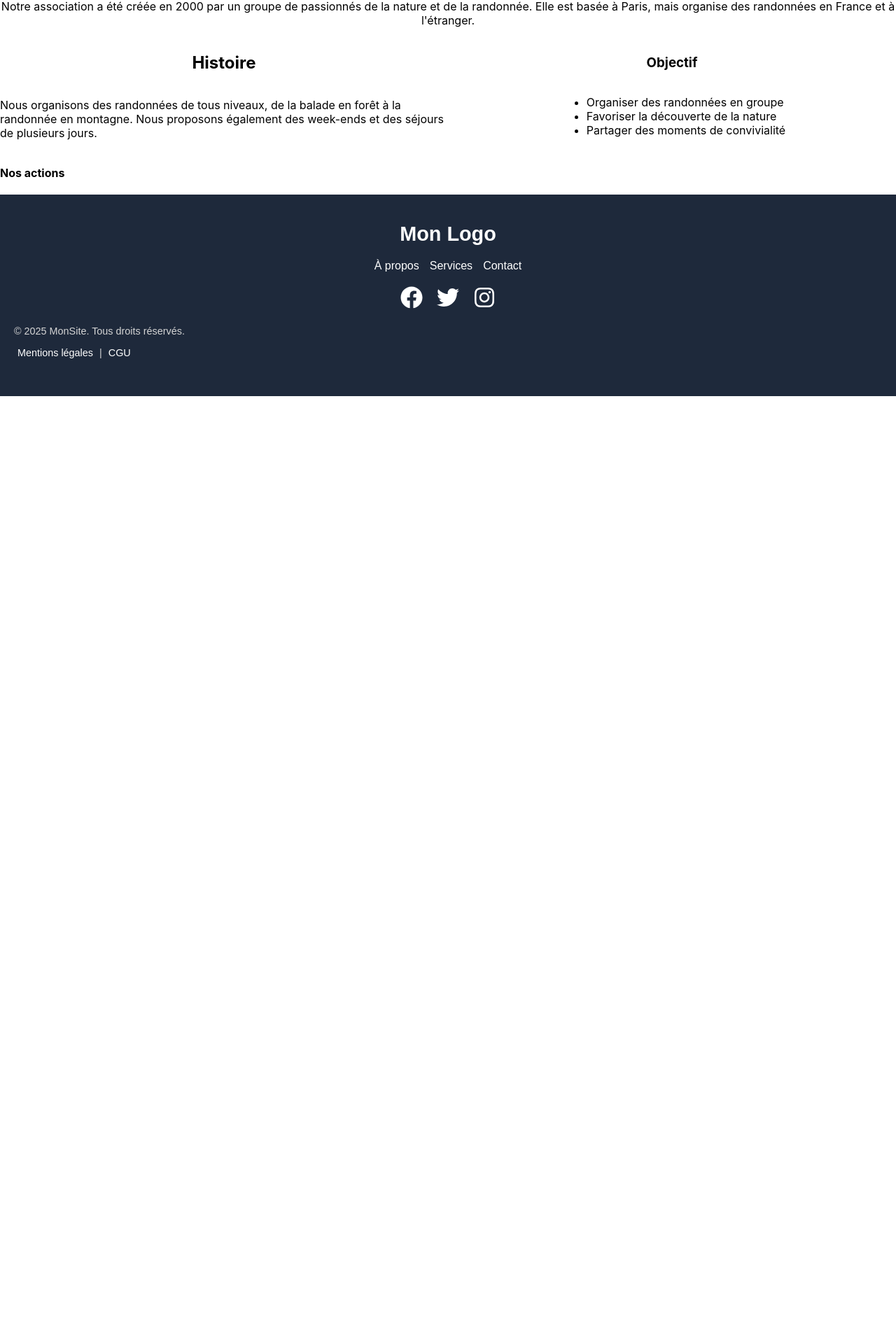
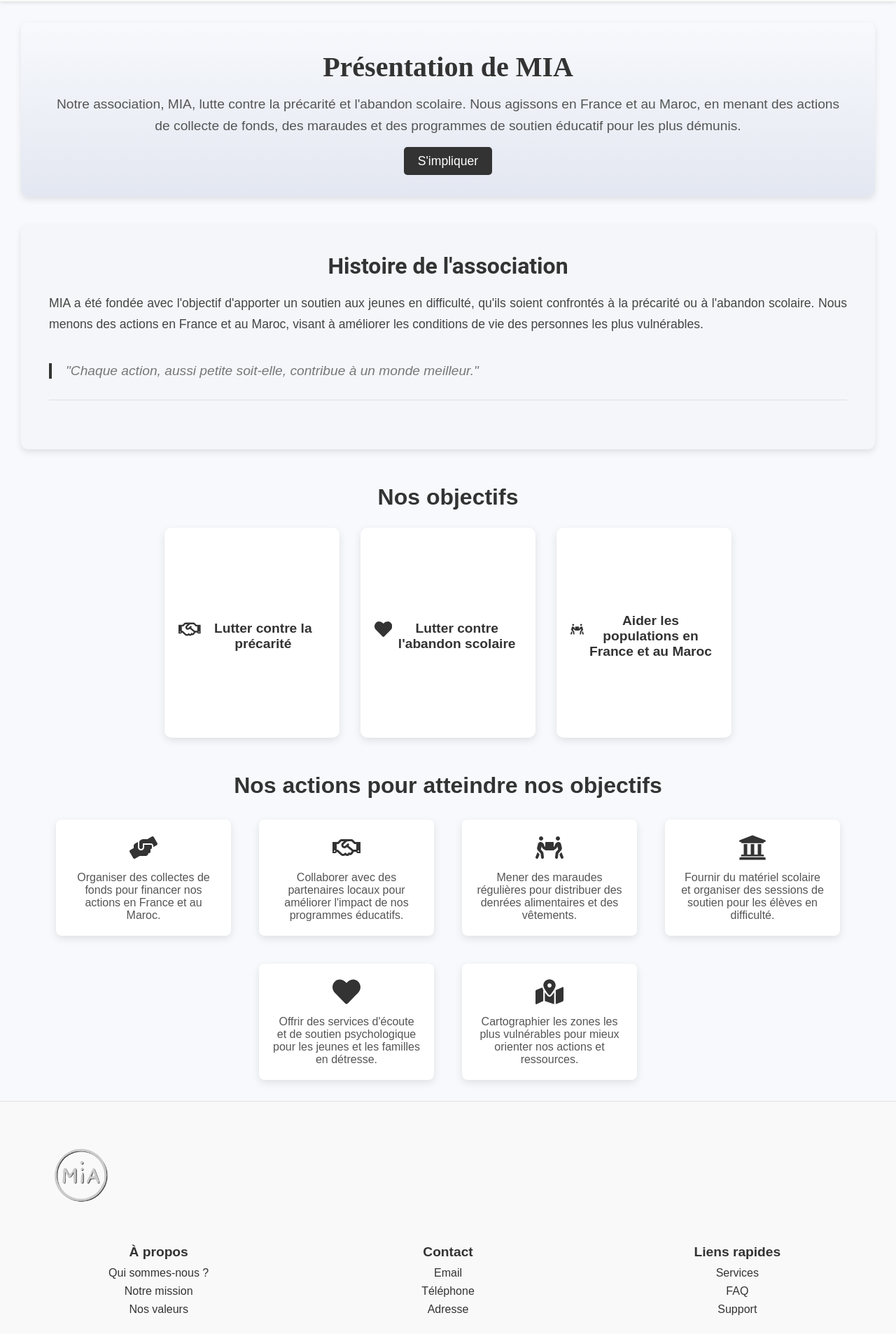
Before and after one commit to Salim783/asso, a React (Create React App) app in the folder frontend/: page / in a window 1280 px wide. Shown: the part 168-2074 px from the top of the page at 70% size. Before the commit the page ends 800 px from the top, so only its background shows below. Built offline with nearby package versions, Linux system fonts and the light colour scheme.

Commit message:
amelioration du header footer et page d'acceuil

```diff
--- a/frontend/src/Components/Accueil/accueil.css
+++ b/frontend/src/Components/Accueil/accueil.css
@@ -1,24 +1,218 @@
-.Presentation{
-    display: flex;
-    flex-direction: column;
-    align-items: center;
+* {
+    margin: 0;
+    padding: 0;
+    box-sizing: border-box;
+    font-family: 'Arial', sans-serif;
+}
+
+.accueil {
+    background-color: #f7f9fc;
+    color: #333;
+    padding: 30px;
+}
+
+.presentation {
+    text-align: center;
+    margin-bottom: 40px;
+    background: linear-gradient(to bottom, #f7f9fc, #e3e7f1);
+    padding: 40px;
+    border-radius: 10px;
+    box-shadow: 0 4px 10px rgba(0, 0, 0, 0.1);
+}
+
+.presentation h1 {
+    font-size: 2.5rem;
+    color: #333;
+    margin-bottom: 15px;
+    font-family: 'Lora', serif;
+}
+
+.presentation p {
+    font-size: 1.2rem;
+    line-height: 1.6;
+    color: #555;
+    margin-bottom: 25px;
+}
+
+.presentation .btn-action {
+    background-color: #333;
+    color: #fff;
+    padding: 10px 20px;
+    border-radius: 5px;
+    font-size: 1.1rem;
+    text-decoration: none;
+    transition: background-color 0.3s ease;
+}
+
+.presentation .btn-action:hover {
+    background-color: #555;
+}
+
+.histoire {
+    margin-bottom: 50px;
+    background-color: #f4f6f9;
+    padding: 40px;
+    border-radius: 10px;
+    box-shadow: 0 4px 10px rgba(0, 0, 0, 0.1);
+}
+
+.histoire h2 {
+    font-size: 2rem;
+    margin-bottom: 20px;
+    color: #333;
+    text-align: center;
+    font-family: 'Roboto', sans-serif;
+}
+
+.histoire p {
+    font-size: 1.1rem;
+    line-height: 1.7;
+    color: #444;
+    text-align: justify;
+    margin-bottom: 40px;
+}
+
+.histoire blockquote {
+    font-size: 1.2rem;
+    font-style: italic;
+    color: #777;
+    border-left: 4px solid #333;
+    padding-left: 20px;
+    margin: 20px 0;
+}
+
+.histoire hr {
+    border: 0;
+    border-top: 1px solid #e0e0e0;
+    margin: 30px 0;
+}
+
+.objectif {
+    margin-bottom: 50px;
+}
+
+.objectif h3 {
+    font-size: 2rem;
+    color: #333;
+    margin-bottom: 25px;
     text-align: center;
 }
-.Container1{
+
+.objectif-list {
     display: flex;
-    justify-content: space-between;
+    gap: 30px;
+    justify-content: center;
+}
+
+.objectif-item {
+    width: 250px;
+    height: 300px;
+    perspective: 1000px;
+    cursor: pointer;
+}
+
+.objectif-card {
+    width: 100%;
+    height: 100%;
+    position: relative;
+    transform-style: preserve-3d;
+    transition: transform 0.6s, box-shadow 0.3s ease-in-out;
+}
+
+.objectif-item.flip .objectif-card {
+    transform: rotateY(180deg);
+}
+
+.objectif-item:hover .objectif-card {
+    transform: translateY(-10px);
+    box-shadow: 0 10px 20px rgba(0, 0, 0, 0.15);
+}
+
+.front, .back {
+    position: absolute;
+    width: 100%;
+    height: 100%;
+    backface-visibility: hidden;
+    border-radius: 10px;
+    display: flex;
+    justify-content: center;
     align-items: center;
-    width: 100%;
+    padding: 20px;
+    text-align: center;
 }
-.Objectif{
-    width: 50%;
+
+.front {
+    background-color: #fff;
+    box-shadow: 0 4px 12px rgba(0, 0, 0, 0.1);
+}
+
+.back {
+    background-color: #333;
+    color: white;
+    transform: rotateY(180deg);
+    font-size: 1rem;
+    padding: 15px;
+}
+
+.icon {
+    font-size: 2.5rem;
+    color: #333;
+    margin-bottom: 15px;
+}
+
+h4 {
+    font-size: 1.2rem;
+    color: #333;
+    margin-top: 10px;
+}
+
+.actions {
+    margin-top: 50px;
+    text-align: center;
+}
+
+.actions h4 {
+    font-size: 2rem;
+    color: #333;
+    margin-bottom: 30px;
+}
+
+.actions-container {
     display: flex;
-    flex-direction: column;
-    align-items: center;
+    flex-wrap: wrap;
+    justify-content: center;
+    gap: 40px;
 }
-.Histoire{
-    width: 50%;
-    display: flex;
-    flex-direction: column;
-    align-items: center;
+
+.action-item {
+    background-color: #fff;
+    padding: 20px;
+    border-radius: 8px;
+    width: 250px;
+    box-shadow: 0 4px 12px rgba(0, 0, 0, 0.1);
+    transition: transform 0.3s ease-in-out;
+    text-align: center;
 }
+
+.icon {
+    font-size: 2.5rem;
+    color: #333;
+    margin-bottom: 10px;
+}
+
+.action-item p {
+    font-size: 1rem;
+    color: #555;
+}
+
+@media (max-width: 768px) {
+    .objectif-list {
+        flex-direction: column;
+        gap: 15px;
+    }
+
+    .actions-container {
+        flex-direction: column;
+        gap: 20px;
+    }
+}
--- a/frontend/src/Components/Accueil/accueil.js
+++ b/frontend/src/Components/Accueil/accueil.js
@@ -1,31 +1,103 @@
+import React, { useState } from 'react';
+import { FaRegHandshake, FaHeart, FaPeopleCarry, FaUniversity, FaHandsHelping, FaMapMarkedAlt } from 'react-icons/fa';
 import './accueil.css';
 
 function Accueil() {
+    // State pour gérer l'affichage des détails des objectifs
+    const [activeIndex, setActiveIndex] = useState(null);
+
+    const handleToggle = (index) => {
+        setActiveIndex(activeIndex === index ? null : index);
+    };
+
     return (
-        <div>
-            <div className="Presentation">
-                <h1>Présentation de notre association</h1>
-                 <p>Notre association a été créée en 2000 par un groupe de passionnés de la nature et de la randonnée. Elle est basée à Paris, mais organise des randonnées en France et à l'étranger.</p>
+        <div className="accueil">
+            <div className="presentation">
+                <h1>Présentation de MIA</h1>
+                <p>Notre association, MIA, lutte contre la précarité et l'abandon scolaire. Nous agissons en France et au Maroc, en menant des actions de collecte de fonds, des maraudes et des programmes de soutien éducatif pour les plus démunis.</p>
+                <a href="#v" className="btn-action">S'impliquer</a>
             </div>
-            <div className="Container1">
-                <div className="Histoire">
-                    <h2>Histoire</h2>
-                    <p>Nous organisons des randonnées de tous niveaux, de la balade en forêt à la randonnée en montagne. Nous proposons également des week-ends et des séjours de plusieurs jours.</p>
-                </div>
 
-                <div className="Objectif">
-                    <h3>Objectif</h3>
-                    <ul>
-                        <li>Organiser des randonnées en groupe</li>
-                        <li>Favoriser la découverte de la nature</li>
-                        <li>Partager des moments de convivialité</li>
-                    </ul>
+            <div className="histoire">
+                <h2>Histoire de l'association</h2>
+                <p>
+                    MIA a été fondée avec l'objectif d'apporter un soutien aux jeunes en difficulté, qu'ils soient confrontés à la précarité ou à l'abandon scolaire. Nous menons des actions en France et au Maroc, visant à améliorer les conditions de vie des personnes les plus vulnérables.
+                </p>
+                <blockquote>
+                    "Chaque action, aussi petite soit-elle, contribue à un monde meilleur."
+                </blockquote>
+                <hr />
+            </div>
+
+            <div className="objectif">
+                <h3>Nos objectifs</h3>
+                <div className="objectif-list">
+                    <div className={`objectif-item ${activeIndex === 0 ? 'flip' : ''}`} onClick={() => handleToggle(0)}>
+                        <div className="objectif-card">
+                            <div className="front">
+                                <FaRegHandshake className="icon" />
+                                <h4>Lutter contre la précarité</h4>
+                            </div>
+                            <div className="back">
+                                <p>Nous menons des maraudes et des collectes de fonds pour soutenir les personnes en situation de précarité, en leur apportant des ressources de première nécessité.</p>
+                            </div>
+                        </div>
+                    </div>
+
+                    <div className={`objectif-item ${activeIndex === 1 ? 'flip' : ''}`} onClick={() => handleToggle(1)}>
+                        <div className="objectif-card">
+                            <div className="front">
+                                <FaHeart className="icon" />
+                                <h4>Lutter contre l'abandon scolaire</h4>
+                            </div>
+                            <div className="back">
+                                <p>Nous mettons en place des programmes de tutorat et de soutien scolaire pour les jeunes en difficulté, afin de favoriser leur réussite éducative.</p>
+                            </div>
+                        </div>
+                    </div>
+
+                    <div className={`objectif-item ${activeIndex === 2 ? 'flip' : ''}`} onClick={() => handleToggle(2)}>
+                        <div className="objectif-card">
+                            <div className="front">
+                                <FaPeopleCarry className="icon" />
+                                <h4>Aider les populations en France et au Maroc</h4>
+                            </div>
+                            <div className="back">
+                                <p>Nous agissons en France et au Maroc, en soutenant les personnes vulnérables par le biais de distributions alimentaires, de récoltes de fonds, et d'initiatives locales.</p>
+                            </div>
+                        </div>
+                    </div>
                 </div>
             </div>
 
-            <div className="Actions">
-                <h4>Nos actions</h4>
-                <p></p>
+            <div className="actions">
+                <h4>Nos actions pour atteindre nos objectifs</h4>
+                <div className="actions-container">
+                    <div className="action-item">
+                        <FaHandsHelping className="icon" />
+                        <p>Organiser des collectes de fonds pour financer nos actions en France et au Maroc.</p>
+                    </div>
+                    <div className="action-item">
+                        <FaRegHandshake className="icon" />
+                        <p>Collaborer avec des partenaires locaux pour améliorer l'impact de nos programmes éducatifs.</p>
+                    </div>
+                    <div className="action-item">
+                        <FaPeopleCarry className="icon" />
+                        <p>Mener des maraudes régulières pour distribuer des denrées alimentaires et des vêtements.</p>
+                    </div>
+                    <div className="action-item">
+                        <FaUniversity className="icon" />
+                        <p>Fournir du matériel scolaire et organiser des sessions de soutien pour les élèves en difficulté.</p>
+                    </div>
+                    <div className="action-item">
+                        <FaHeart className="icon" />
+                        <p>Offrir des services d'écoute et de soutien psychologique pour les jeunes et les familles en détresse.</p>
+                    </div>
+                    <div className="action-item">
+                        <FaMapMarkedAlt className="icon" />
+                        <p>Cartographier les zones les plus vulnérables pour mieux orienter nos actions et ressources.</p>
+                    </div>
+                </div>
             </div>
         </div>
     );
--- a/frontend/src/Components/Footer/footer.css
+++ b/frontend/src/Components/Footer/footer.css
@@ -1,79 +1,101 @@
 /* Footer Container */
 .footer {
-    background-color: #1e293b;
-    color: #ffffff;
-    padding: 40px 20px;
+  background-color: #f9f9f9;
+  color: #333;
+  padding: 30px 20px; /* Réduit l'espace en haut */
   font-family: Arial, sans-serif;
+  border-top: 1px solid #e0e0e0;
 }
 
+/* Container principal */
 .footer-container {
+  max-width: 1200px;
+  margin: auto;
   display: flex;
   flex-direction: column;
   align-items: center;
-    gap: 20px;
   text-align: center;
 }
 
-  /* Logo */
-  .footer-logo .logo-link {
-    font-size: 1.8rem;
-    font-weight: bold;
-    color: #ffffff;
-    text-decoration: none;
+/* Top section */
+.footer-top {
+  display: flex;
+  justify-content: space-between;
+  align-items: center; /* Aligne verticalement le logo et les sections */
+  width: 100%;
+  flex-wrap: wrap;
+  gap: 20px; /* Espace entre les éléments */
 }
 
-  .footer-logo .logo-link:hover {
-    color: #4cafb0; /* Custom hover color */
+/* Sections du footer */
+.footer-sections {
+  display: flex;
+  justify-content: space-between;
+  width: 100%;
+  gap: 40px;
 }
 
-  /* Navigation Links */
-  .footer-links {
-    display: flex;
-    gap: 15px;
+.footer-section {
+  flex: 1;
+  min-width: 200px;
+}
+
+.footer-title {
+  font-size: 1.2rem;
+  font-weight: bold;
+  margin-bottom: 10px;
+}
+
+.footer-list {
+  list-style: none;
+  padding: 0;
+}
+
+.footer-list li {
+  margin-bottom: 8px;
 }
 
 .footer-link {
-    color: #ffffff;
+  color: #333;
   text-decoration: none;
-    font-size: 1rem;
   transition: color 0.3s ease;
 }
 
 .footer-link:hover {
-    color: #4cafb0; /* Custom hover color */
+  color: #007aff;
 }
 
 /* Social Media Icons */
 .footer-socials {
   display: flex;
   gap: 20px;
+  margin-top: 20px;
 }
 
 .social-icon .icon {
-    font-size: 2rem;
-    color: #ffffff;
+  font-size: 1.8rem;
+  color: #333;
   transition: transform 0.3s ease, color 0.3s ease;
 }
 
 .social-icon .icon:hover {
   transform: scale(1.1);
-    color: #4cafb0; /* Custom hover color */
+  color: #007aff;
 }
 
 /* Bottom Section */
 .footer-bottom {
-    margin-top: 20px;
+  margin-top: 30px;
   font-size: 0.9rem;
-    color: #d4d4d4;
+  color: #777;
+  text-align: center;
+  width: 100%;
+  border-top: 1px solid #e0e0e0;
+  padding-top: 20px;
 }
 
-  .footer-bottom-link {
-    color: #ffffff;
-    text-decoration: none;
-    margin: 0 5px;
-    transition: color 0.3s ease;
+/* Logo */
+.logo-image {
+  max-width: 150px; /* Réduit la taille du logo */
+  height: auto;
 }
-
-  .footer-bottom-link:hover {
-    color: #4cafb0;
-  }
--- a/frontend/src/Components/Footer/footer.js
+++ b/frontend/src/Components/Footer/footer.js
@@ -1,21 +1,51 @@
 import React from "react";
 import "./footer.css";
 import { FaFacebook, FaTwitter, FaInstagram } from "react-icons/fa"; // Import des icônes React Icons
+import logo from "../../assets/logoMIA.png";
 
 const Footer = () => {
   return (
     <footer className="footer">
       <div className="footer-container">
-        {/* Logo */}
-        <div className="footer-logo">
-          <a href="/" className="logo-link">Mon Logo</a>
-        </div>
+        <div className="footer-top">
+          {/* Logo et Sections À Propos, Contact, Liens rapides alignés horizontalement */}
+          <div className="footer-logo">
+            <a href="/" className="logo-link">
+              <img src={logo} alt="Logo" className="logo-image" />
+            </a>
+          </div>
 
-        {/* Navigation */}
-        <div className="footer-links">
-          <a href="#about" className="footer-link">À propos</a>
-          <a href="#services" className="footer-link">Services</a>
-          <a href="#contact" className="footer-link">Contact</a>
+          <div className="footer-sections">
+            {/* Section À Propos */}
+            <div className="footer-section">
+              <h3 className="footer-title">À propos</h3>
+              <ul className="footer-list">
+                <li><a href="#who-we-are" className="footer-link">Qui sommes-nous ?</a></li>
+                <li><a href="#mission" className="footer-link">Notre mission</a></li>
+                <li><a href="#values" className="footer-link">Nos valeurs</a></li>
+              </ul>
+            </div>
+
+            {/* Section Contact */}
+            <div className="footer-section">
+              <h3 className="footer-title">Contact</h3>
+              <ul className="footer-list">
+                <li><a href="#email" className="footer-link">Email</a></li>
+                <li><a href="#phone" className="footer-link">Téléphone</a></li>
+                <li><a href="#address" className="footer-link">Adresse</a></li>
+              </ul>
+            </div>
+
+            {/* Section Liens rapides */}
+            <div className="footer-section">
+              <h3 className="footer-title">Liens rapides</h3>
+              <ul className="footer-list">
+                <li><a href="#services" className="footer-link">Services</a></li>
+                <li><a href="#faq" className="footer-link">FAQ</a></li>
+                <li><a href="#support" className="footer-link">Support</a></li>
+              </ul>
+            </div>
+          </div>
         </div>
 
         {/* Social Icons */}
@@ -51,7 +81,7 @@ const Footer = () => {
       <div className="footer-bottom">
         <p>&copy; 2025 MonSite. Tous droits réservés.</p>
         <p>
-          <a href="/mentions-legales" className="footer-bottom-link">Mentions légales</a> |{" "}
+          <a href="/mentions-legales" className="footer-bottom-link">Mentions légales</a> | {" "}
           <a href="/cgu" className="footer-bottom-link">CGU</a>
         </p>
       </div>
--- a/frontend/src/Components/Header/header.css
+++ b/frontend/src/Components/Header/header.css
@@ -1,10 +1,11 @@
 /* Général */
 .header {
-    background-color: #1e293b;
-    color: #ffffff;
-    padding: 20px 10px;
+  background-color: #f9f9f9; /* Fond clair comme le footer */
+  color: #333; /* Couleur du texte */
+  padding: 10px 20px; /* Réduire la hauteur du header */
   position: relative;
   z-index: 10;
+  box-shadow: 0 2px 5px rgba(0, 0, 0, 0.1); /* Ajouter une ombre subtile */
 }
 
 .header-container {
@@ -15,70 +16,79 @@
   margin: 0 auto;
 }
 
+/* Logo */
 .logo {
   font-size: 1.5rem;
   font-weight: bold;
-    color: #ffffff;
+  color: #333;
   text-decoration: none;
+  display: flex;
+  align-items: center;
 }
 
-  /* Boutons */
-  .btn {
-    padding: 10px 20px;
-    border-radius: 4px;
-    font-size: 1rem;
-    text-decoration: none;
-    cursor: pointer;
-    transition: background-color 0.3s ease;
+.logo-image {
+  max-width: 120px; /* Logo plus petit pour plus de compacité */
+  height: auto;
 }
-
-  .btn-primary {
-    background-color: #4cafb0;
-    color: #ffffff;
+.close-btn{
+  display: none;
 }
-
-  .btn-primary:hover {
-    background-color: #3b8f94;
-  }
-
-  .btn-secondary {
-    background-color: transparent;
-    color: #ffffff;
-    border: 1px solid #ffffff;
-  }
-
-  .btn-secondary:hover {
-    background-color: #ffffff;
-    color: #1e293b;
-  }
-
-  /* Burger Menu */
+/* Menu Burger */
 .burger-menu {
   display: none;
   background: none;
   border: none;
   font-size: 1.5rem;
-    color: #ffffff;
+  color: #333;
   cursor: pointer;
 }
 
-  /* Navigation */
+/* Boutons (liens de navigation) */
 .nav {
   display: flex;
-    gap: 20px;
+  gap: 40px; /* Augmenter l'espace entre les éléments */
   align-items: center;
+}
+
+.nav-link {
+  color: #333;
+  text-decoration: none;
+  font-size: 1.2rem; /* Agrandir la taille des boutons */
+  font-weight: 500;
+  padding: 12px 24px; /* Augmenter le padding pour agrandir les boutons */
+  border-radius: 4px;
+  transition: background-color 0.3s, transform 0.3s;
+}
+
+.nav-link:hover {
+  background-color: #4cafb0; /* Fond vert clair au survol */
+  color: white;
+  transform: translateY(-2px); /* Légère élévation au survol */
 }
 
 /* Dropdown */
 .dropdown {
+  color: #333;
+  text-decoration: none;
+  font-size: 1.2rem; /* Agrandir la taille des boutons */
+  font-weight: 500;
+  padding: 12px 24px; /* Augmenter le padding pour agrandir les boutons */
+  border-radius: 4px;
+  transition: background-color 0.3s, transform 0.3s;
   position: relative;
+}
+
+.dropdown:hover{
+  background-color: #4cafb0; /* Fond vert clair au survol */
+  color: white;
+  transform: translateY(-2px); /* Légère élévation au survol */
 }
 
 .dropdown-btn {
   background: none;
   border: none;
-    color: #ffffff;
-    font-size: 1rem;
+  color: #333;
+  font-size: 1.2rem; /* Agrandir la taille du bouton du dropdown */
   cursor: pointer;
   display: flex;
   align-items: center;
@@ -90,16 +100,16 @@
   position: absolute;
   top: 100%;
   left: 0;
-    background-color: #1e293b;
+  background-color: #f9f9f9;
   padding: 10px;
   border-radius: 4px;
-    box-shadow: 0 2px 5px rgba(0, 0, 0, 0.2);
+  box-shadow: 0 2px 5px rgba(0, 0, 0, 0.1);
 }
 
 .dropdown-menu a {
   display: block;
-    padding: 5px 10px;
-    color: #ffffff;
+  padding: 8px 16px;
+  color: #333;
   text-decoration: none;
 }
 
@@ -109,19 +119,6 @@
 
 .dropdown:hover .dropdown-menu {
   display: block;
-  }
-  .close-btn {
-    display: none; /* Masquer par défaut */
-    align-items: center;
-    gap: 10px;
-    background: none;
-    border: none;
-    color: #ffffff;
-    font-size: 1.2rem;
-    cursor: pointer;
-    margin-bottom: 20px;
-    width: 100%;
-    text-align: left;
 }
 
 /* Menu Burger (Animation depuis la droite) */
@@ -136,7 +133,7 @@
       right: -100%;
       height: 100%;
       width: 250px;
-      background-color: #1e293b;
+      background-color: #f9f9f9;
       display: flex;
       flex-direction: column;
       align-items: flex-start;
@@ -152,26 +149,27 @@
   }
 
   .nav-link {
-      color: #ffffff;
+      color: #333;
       text-decoration: none;
       font-size: 1.2rem;
       width: 100%;
+      padding: 15px 0; /* Plus d'espace vertical pour une meilleure lisibilité */
+      text-align: left;
   }
 
   .nav-link:hover {
       background-color: #4cafb0;
       color: #ffffff;
-      padding-left: 10px;
+      padding-left: 20px;
   }
 
-    /* Bouton Fermer */
   .close-btn {
       display: none; /* Masquer par défaut */
       align-items: center;
       gap: 10px;
       background: none;
       border: none;
-      color: #ffffff;
+      color: #333;
       font-size: 1.2rem;
       cursor: pointer;
       margin-bottom: 20px;
@@ -179,9 +177,8 @@
       text-align: left;
   }
 
-    /* Afficher le bouton uniquement lorsque le menu est ouvert */
   .nav.nav-open .close-btn {
-      display: flex; /* Visible quand le menu est ouvert */
+      display: flex; /* Afficher lorsque le menu est ouvert */
   }
 
   .close-btn:hover {
--- a/frontend/src/Components/Header/header.js
+++ b/frontend/src/Components/Header/header.js
@@ -1,6 +1,7 @@
 import React, { useState } from "react";
 import { FiChevronDown, FiMenu, FiX } from "react-icons/fi";
 import "./header.css";
+import logo from "../../assets/logoMIA.png"; // Assurez-vous de remplacer avec le chemin correct de votre logo
 
 const Header = () => {
   const [isMenuOpen, setIsMenuOpen] = useState(false);
@@ -14,7 +15,7 @@ const Header = () => {
       <div className="header-container">
         {/* Logo */}
         <a href="/" className="logo">
-          MonLogo
+          <img src={logo} alt="Logo" className="logo-image" />
         </a>
 
         {/* Menu Burger */}
```
Also changed, not shown: frontend/src/assets/logoMIA.png (added), 1 other file (tests, documents, lock files or other folders). Lines whose indentation alone changed are shown as unchanged.
